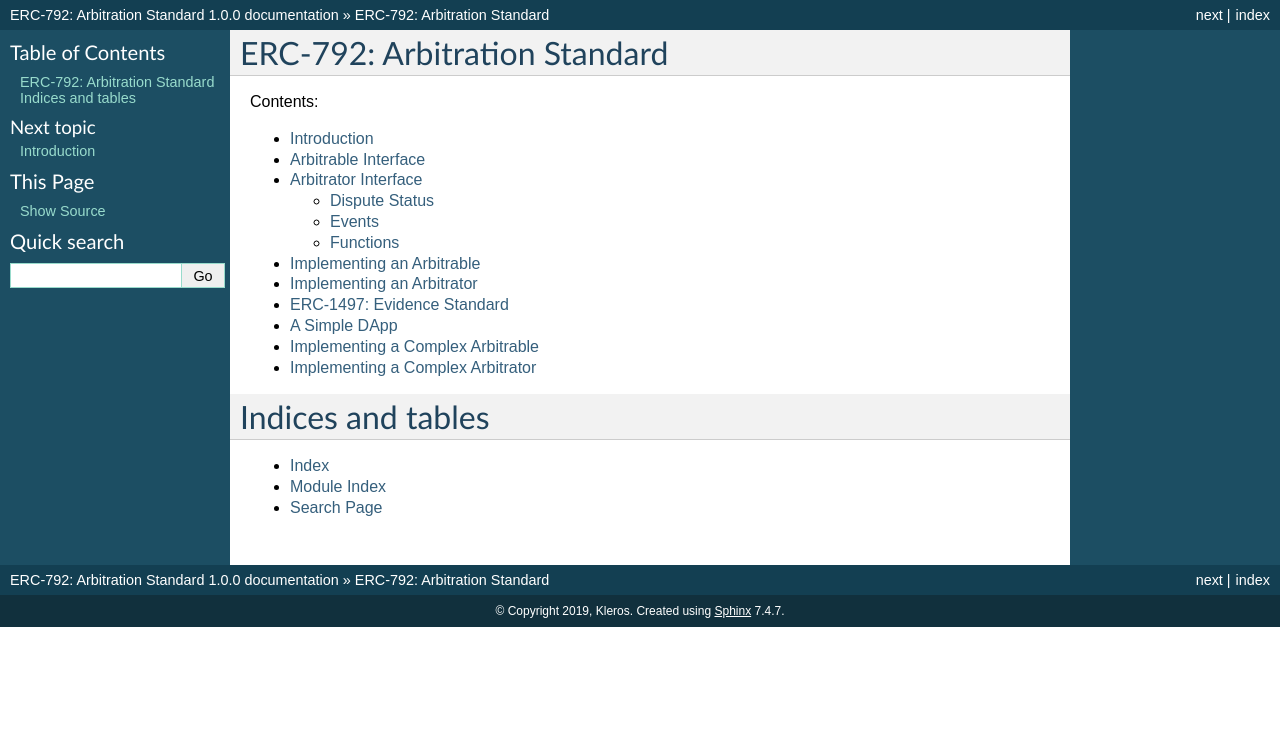
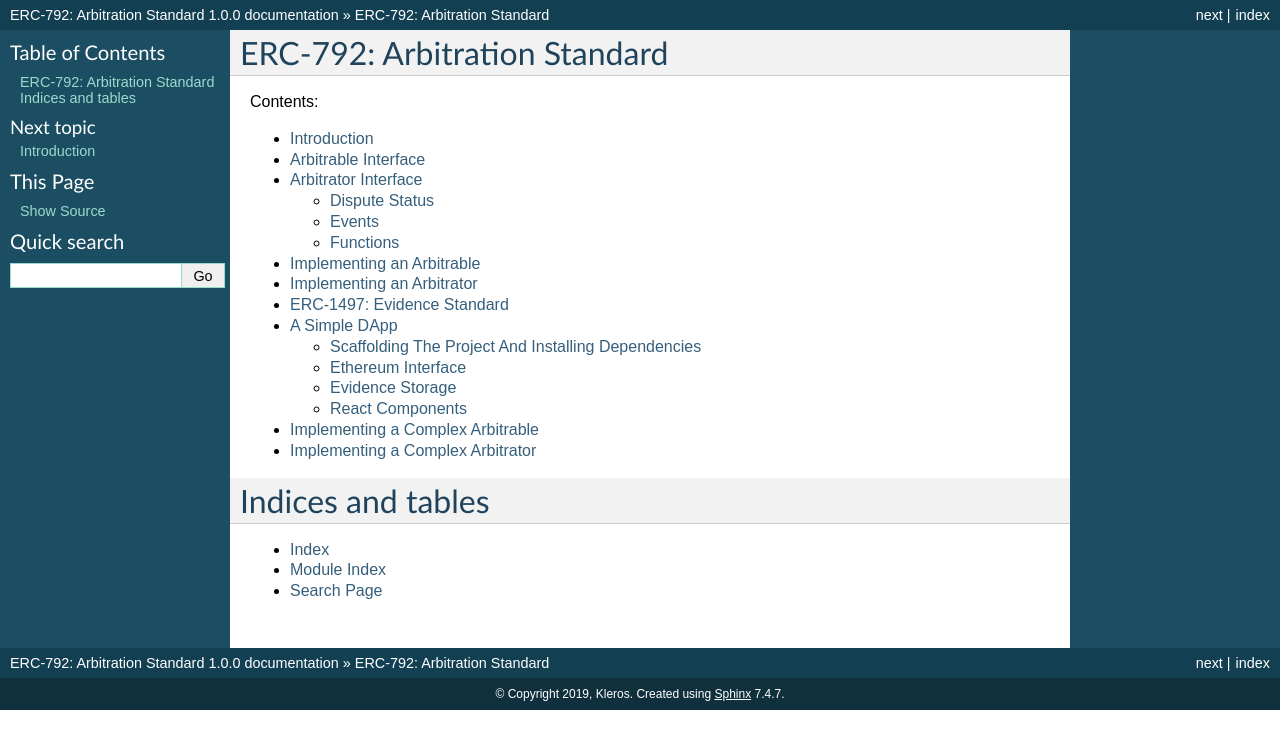
Before and after one commit to kleros/erc-792, a Sphinx documentation site: the page built from docs/index.rst, in a window 1280 px wide. Shown: the top 749 px of the page. Built offline with Sphinx 7.4.7, drawn with Linux system fonts in a browser that asks for light colours; some of the changed lines change nothing that is shown.

Commit message:
feat(a-simple-dapp): draft

```diff
--- a/docs/a-simple-dapp.rst
+++ b/docs/a-simple-dapp.rst
@@ -2,5 +2,90 @@
 A Simple DApp
 ================
 
-.. todo::
-  Show a simple web application using React.
+Let's implement a simple decentralized application using ``SimpleEscrowWithERC1497`` and ``SimpleCentralizedArbitrator`` contracts. As we have the contract ready already
+
+We will create a simplest possible UI as front-end development is out of the scope of this tutorial.
+
+Tools used in this tutorial:
+
+* Yarn
+* React
+* Create React App
+* Bootstrap
+* IPFS
+* Infura
+* MetaMask
+
+
+Scaffolding The Project And Installing Dependencies
+###################################################
+
+1. Run ``yarn create react-app a-simple-dapp`` to create a directory "a-simple-dapp" under your working directory and scaffold your application.
+
+2. Use ``yarn add <package-name-here>`` to install following dependencies. Using exact versions is recommended.
+
+.. literalinclude:: ../package.json
+    :language: javascript
+    :start-after: dependencies
+    :end-before: }
+
+3. Inside the application directory, running ``yarn start`` should run your application now. By default it runs on `port 3000 <http://localhost:3000>`_.
+
+
+Ethereum Interface
+##################
+
+Setting Up Web3
+***************
+
+.. literalinclude:: ../src/ethereum/web3.js
+  :language: javascript
+
+Preparing Helper Functions For Arbitrator
+*****************************************
+
+.. literalinclude:: ../src/ethereum/arbitrator.js
+    :language: javascript
+
+
+Preparing Helper Functions For Arbitrable
+*****************************************
+
+.. literalinclude:: ../src/ethereum/simple-escrow-with-erc1497.js
+  :language: javascript
+
+Evidence and Meta-Evidence Helpers
+**********************************
+
+.. literalinclude:: ../src/ethereum/generate-evidence.js
+  :language: javascript
+
+.. literalinclude:: ../src/ethereum/generate-meta-evidence.js
+  :language: javascript
+
+Evidence Storage
+################
+
+.. literalinclude:: ../src/ipfs-publish.js
+  :language: javascript
+
+
+React Components
+################
+
+
+App
+***
+.. literalinclude:: ../src/app.js
+  :language: jsx
+
+Deploy
+******
+
+.. literalinclude:: ../src/deploy.js
+  :language: jsx
+
+Interact
+********
+.. literalinclude:: ../src/interact.js
+  :language: jsx
```
